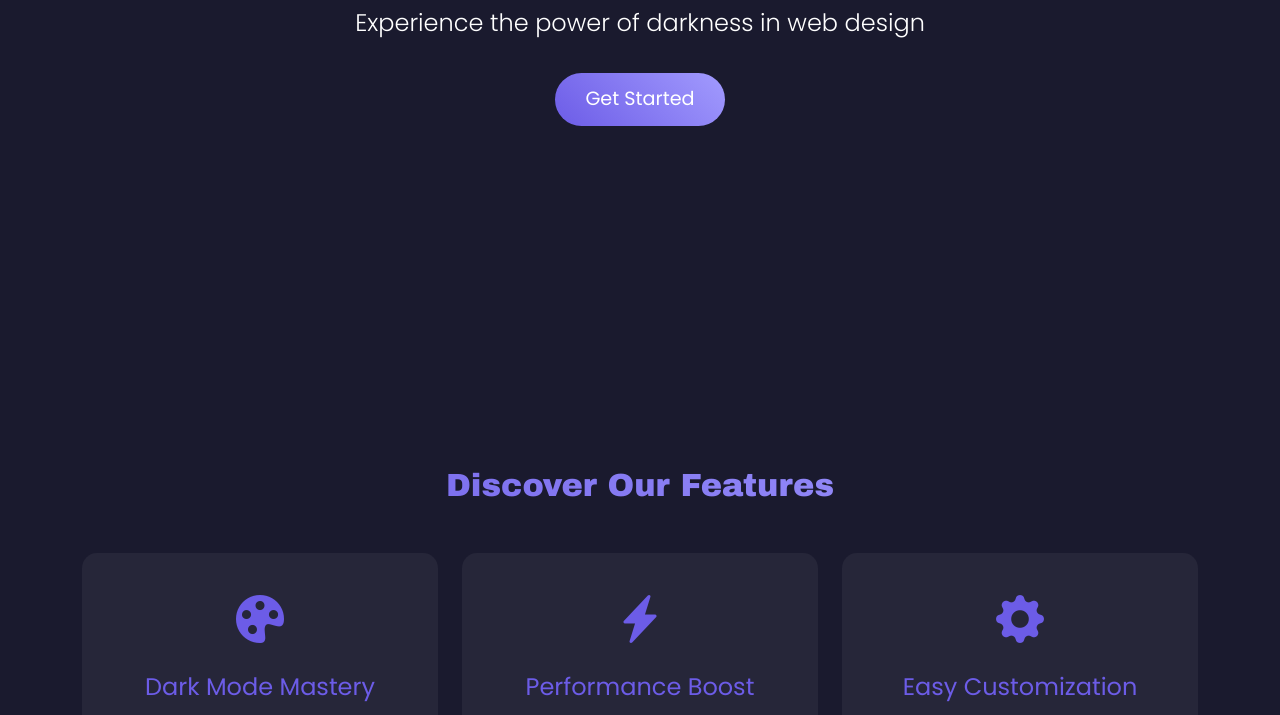
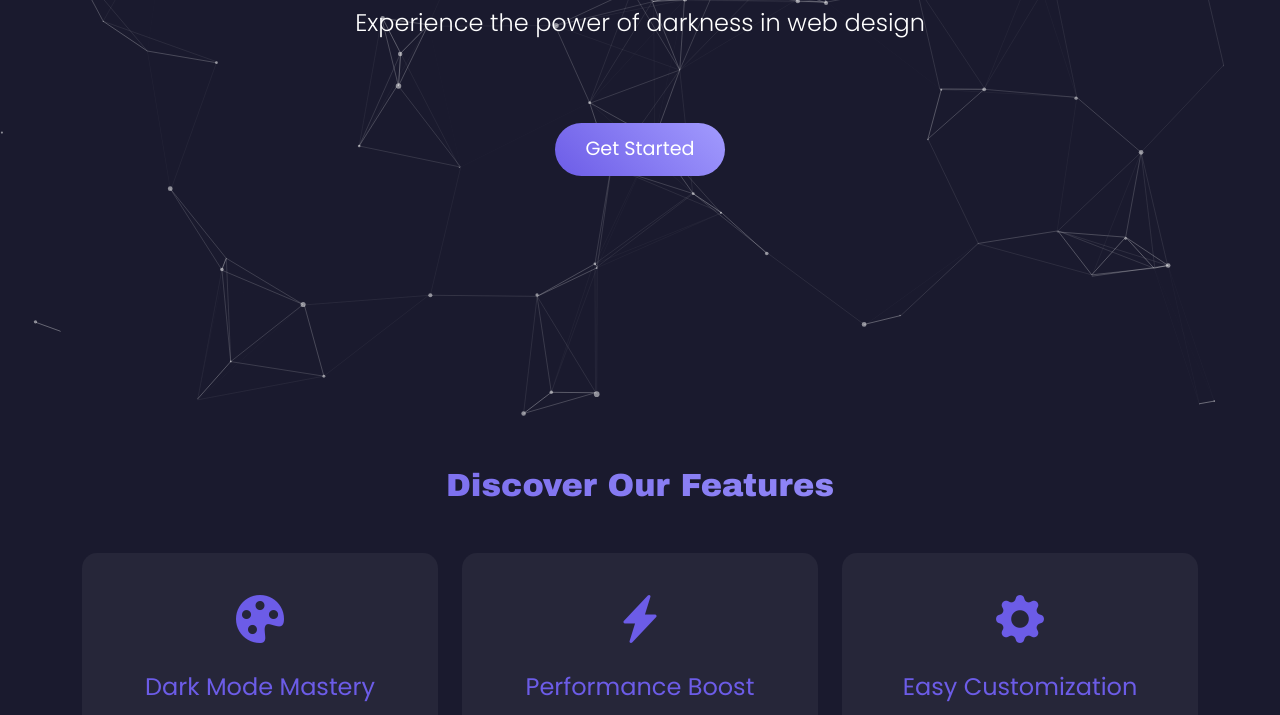
Before and after one commit to Gxnza48/Dark-Land, a plain HTML site: page index.html in a window 1280 px wide. Shown: the part 381-1096 px from the top of the page. Drawn offline with nearby package versions, Linux system fonts and the light colour scheme; files that its build step writes are made by us from their sources; a web font is replaced by a local one.

Commit message:
Update index.html

```diff
--- a/index.html
+++ b/index.html
@@ -7,7 +7,7 @@
     <link href="https://fonts.googleapis.com/css2?family=Poppins:wght@300;400;600;700&display=swap" rel="stylesheet">
     <link href="https://cdn.jsdelivr.net/npm/bootstrap@5.3.0/dist/css/bootstrap.min.css" rel="stylesheet">
     <link href="https://cdn.jsdelivr.net/npm/bootstrap-icons@1.7.2/font/bootstrap-icons.css" rel="stylesheet">
-    <link href="/Project/assets/styles.css" rel="stylesheet">
+    <link href="styles.css" rel="stylesheet">
     <link rel="icon" href="https://cdn-icons-png.freepik.com/512/3523/3523617.png" type="image/png">
     <link rel="preconnect" href="https://fonts.googleapis.com">
 <link rel="preconnect" href="https://fonts.gstatic.com" crossorigin>
@@ -214,6 +214,6 @@
     <script src="https://cdnjs.cloudflare.com/ajax/libs/gsap/3.9.1/ScrollTrigger.min.js"></script>
     <script src="https://cdnjs.cloudflare.com/ajax/libs/gsap/3.9.1/ScrollToPlugin.min.js"></script>
     <script src="https://cdn.jsdelivr.net/particles.js/2.0.0/particles.min.js"></script>
-    <script src="/Project/assets/script.js"></script>
+    <script src="script.js"></script>
 </body>
 </html>
```
